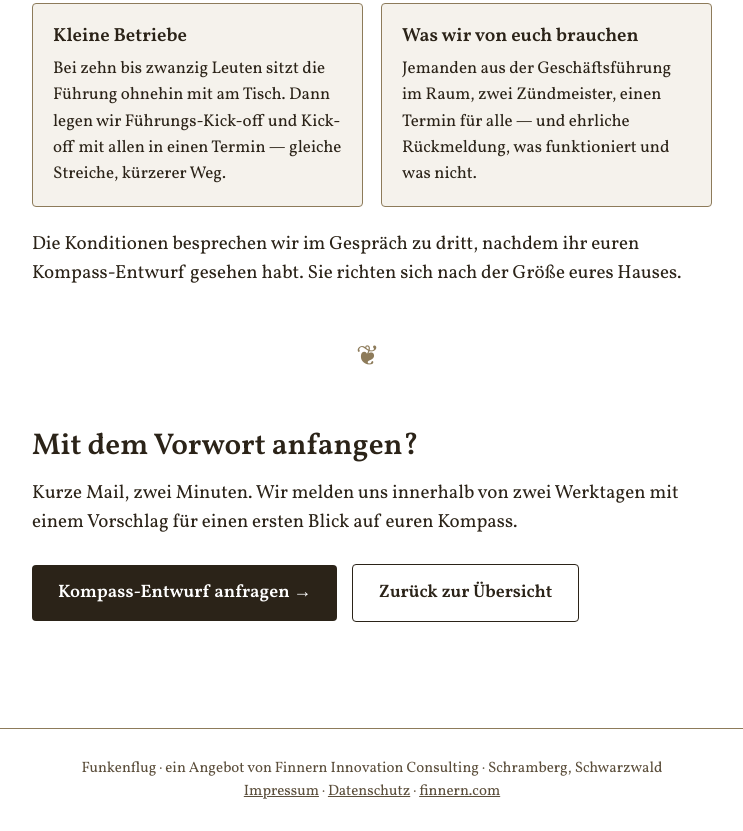
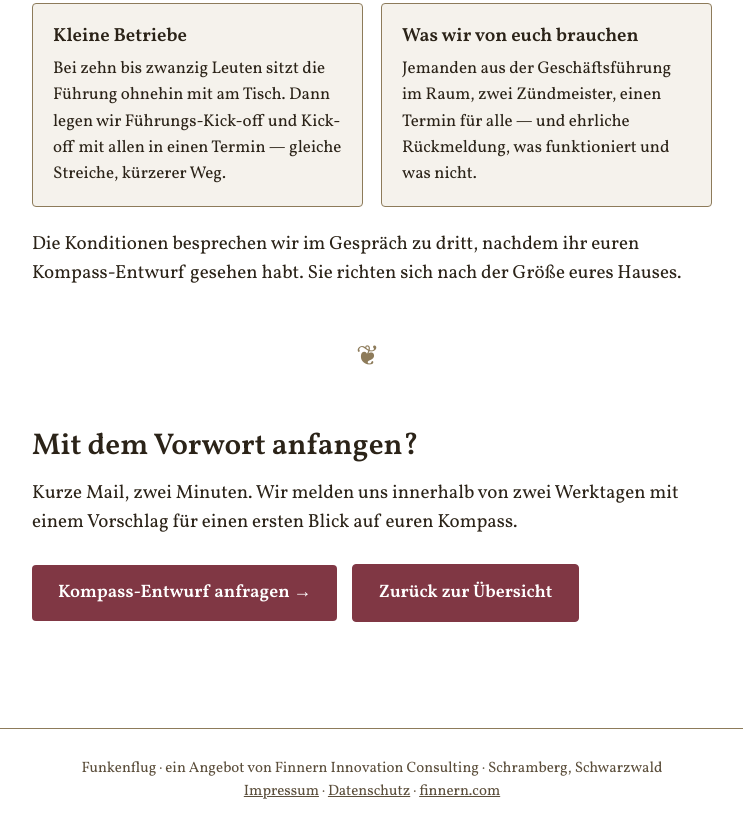
Before and after one commit to finnern/funkenflug, a plain HTML site: page ablauf/index.html in a window 1280 px wide. Shown: the part 5425-6256 px from the top of the page, without its empty margins (268-1011 px from the left). Drawn offline with Linux system fonts and the light colour scheme.

Commit message:
Vereinheitliche Buttons: dunkles Weinrot und heller Hover

```diff
--- a/ablauf/index.html
+++ b/ablauf/index.html
@@ -55,9 +55,9 @@
   .streich{color:var(--muted);text-transform:uppercase;letter-spacing:.14em;font-size:12px;margin:0 0 .2em}
   .vers{font-style:italic;white-space:pre-line;color:var(--accent);font-size:17px;margin:.7em 0 0}
   .result{border-left:3px solid var(--accent);padding:4px 0 4px 1.2em;margin:1.6em 0;font-size:20px}
-  .cta{display:inline-block;background:var(--ink);color:var(--paper);text-decoration:none;padding:14px 26px;border-radius:4px;font-size:18px;font-weight:600;margin:.4em .6em .4em 0}
-  .cta.ghost{background:transparent;color:var(--ink);border:1.5px solid var(--ink)}
-  .cta:hover{background:var(--accent);border-color:var(--accent);color:#fff}
+  .cta{display:inline-block;background:#803744;color:var(--paper);text-decoration:none;padding:14px 26px;border-radius:4px;font-size:18px;font-weight:600;margin:.4em .6em .4em 0}
+  .cta.ghost{background:#803744;color:var(--paper);border:1.5px solid #803744}
+  .cta:hover{background:#A34D5A;border-color:#A34D5A;color:#fff}
   .note{font-size:15px;color:var(--muted)}
   footer{border-top:1px solid var(--rule);padding:28px 20px;font-size:15px;color:var(--muted);text-align:center}
   footer a{color:var(--muted)}
```
